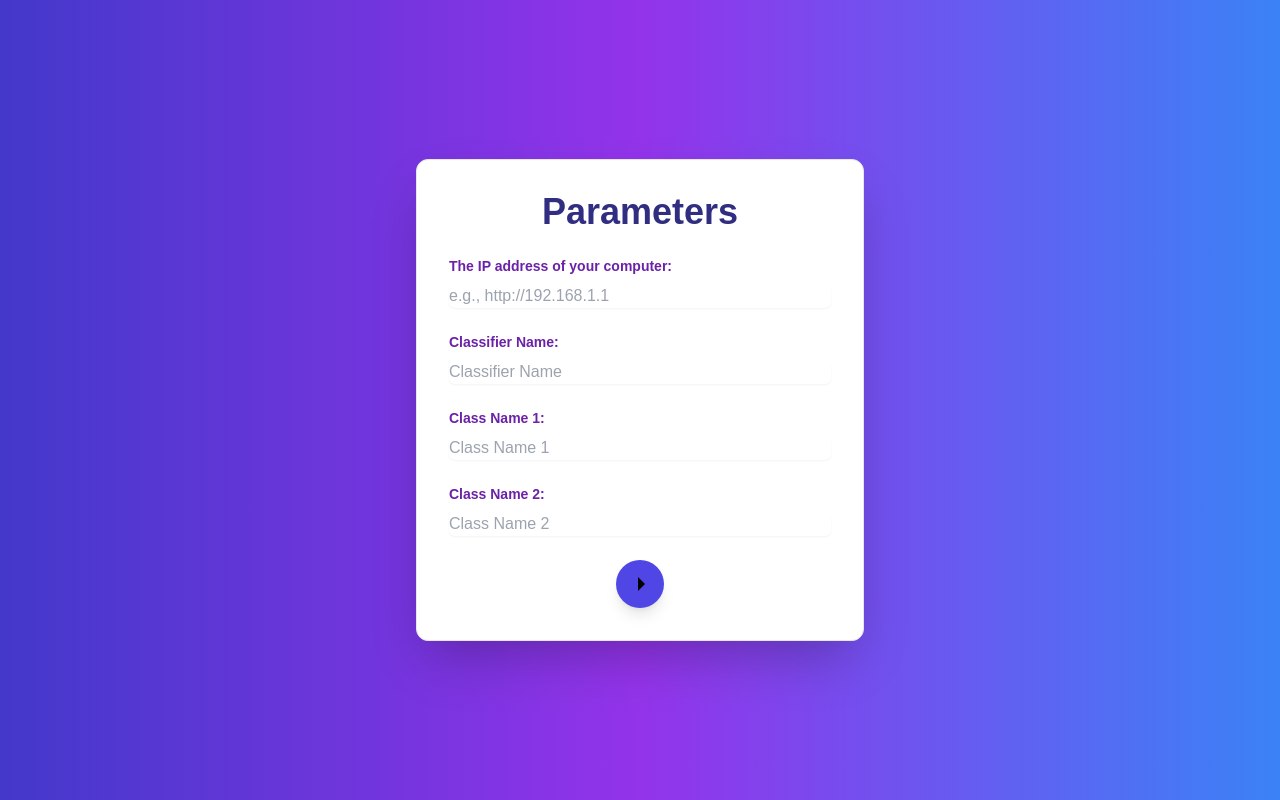
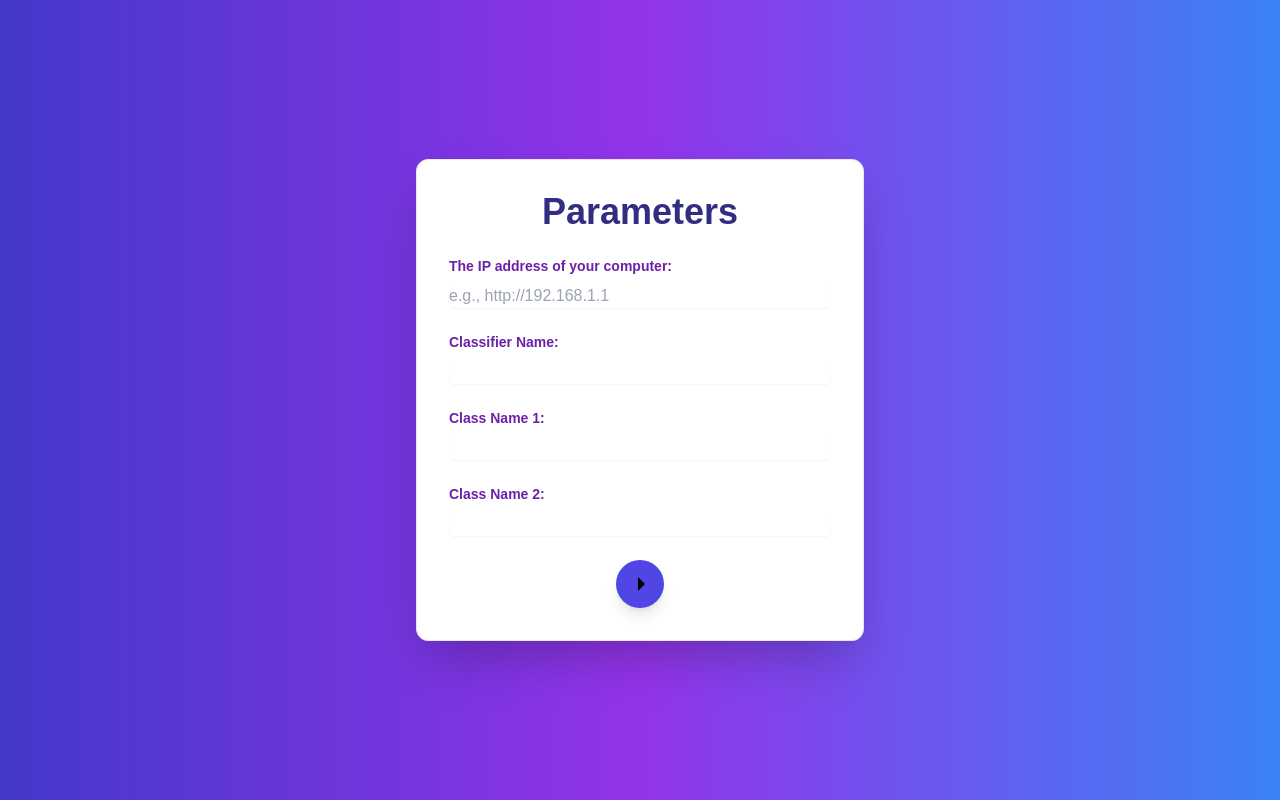
Before and after one commit to kayachakmak/classification-frontend, a Next.js app: page / in a window 1280 px wide. Built offline with nearby package versions, Linux system fonts and the light colour scheme.

Commit message:
remove some placeholders

```diff
--- a/pages/index.js
+++ b/pages/index.js
@@ -67,7 +67,6 @@ const HomePage = () => {
           name="classifier_name"
           value={formData.input1}
           onChange={handleChange}
-          placeholder="Classifier Name"
           className="mt-2 block w-full rounded-md border-gray-600 text-gray-600 shadow-sm focus:border-indigo-500 focus:ring focus:ring-indigo-300"
           required
         />
@@ -85,7 +84,6 @@ const HomePage = () => {
           name="class_name1"
           value={formData.class_name1}
           onChange={handleChange}
-          placeholder="Class Name 1"
           className="mt-2 block w-full rounded-md border-gray-600 text-gray-600 shadow-sm focus:border-indigo-500 focus:ring focus:ring-indigo-300"
           required
         />
@@ -103,7 +101,6 @@ const HomePage = () => {
           name="class_name2"
           value={formData.class_name2}
           onChange={handleChange}
-          placeholder="Class Name 2"
           className="mt-2 block w-full rounded-md border-gray-600 text-gray-600 shadow-sm focus:border-indigo-500 focus:ring focus:ring-indigo-300"
           required
         />
```
